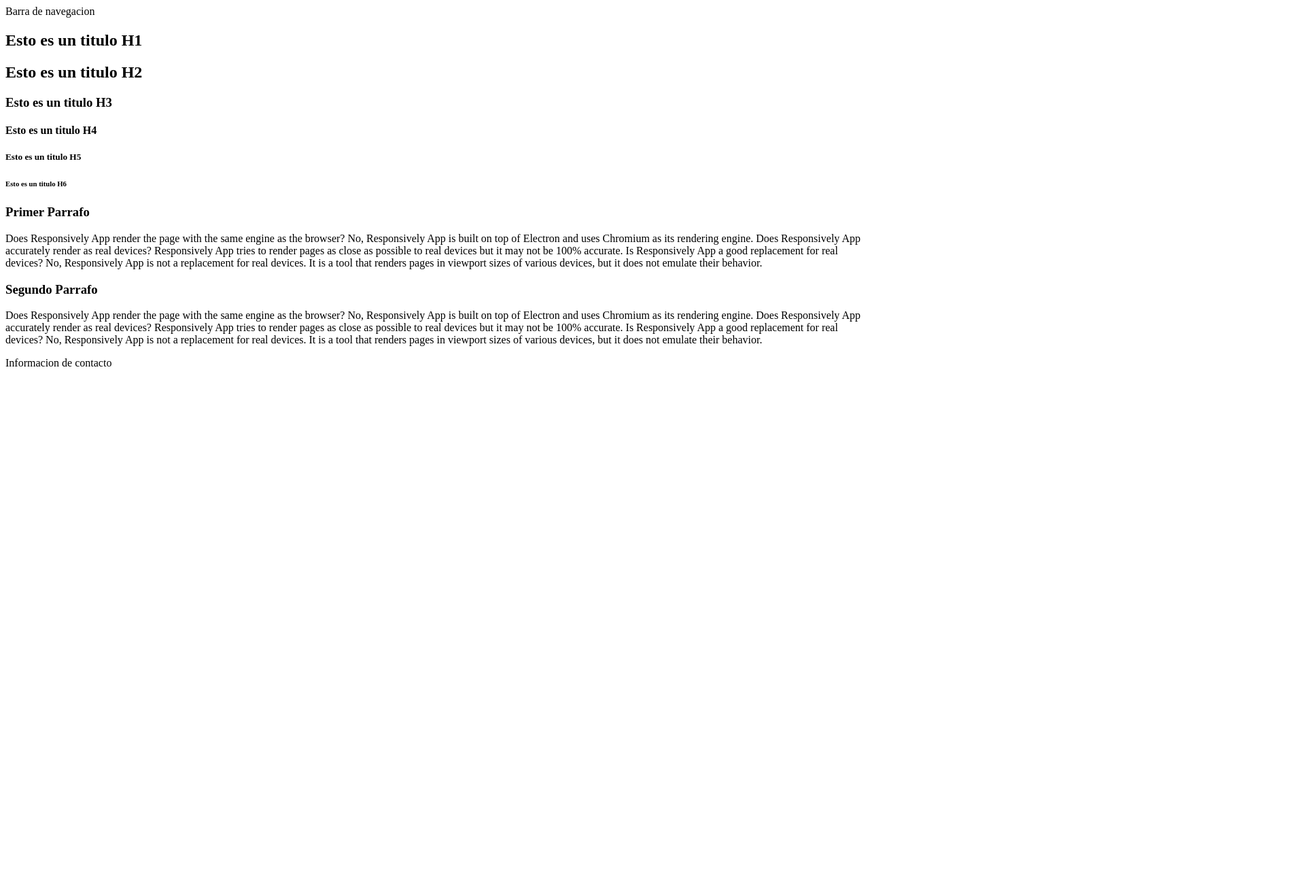
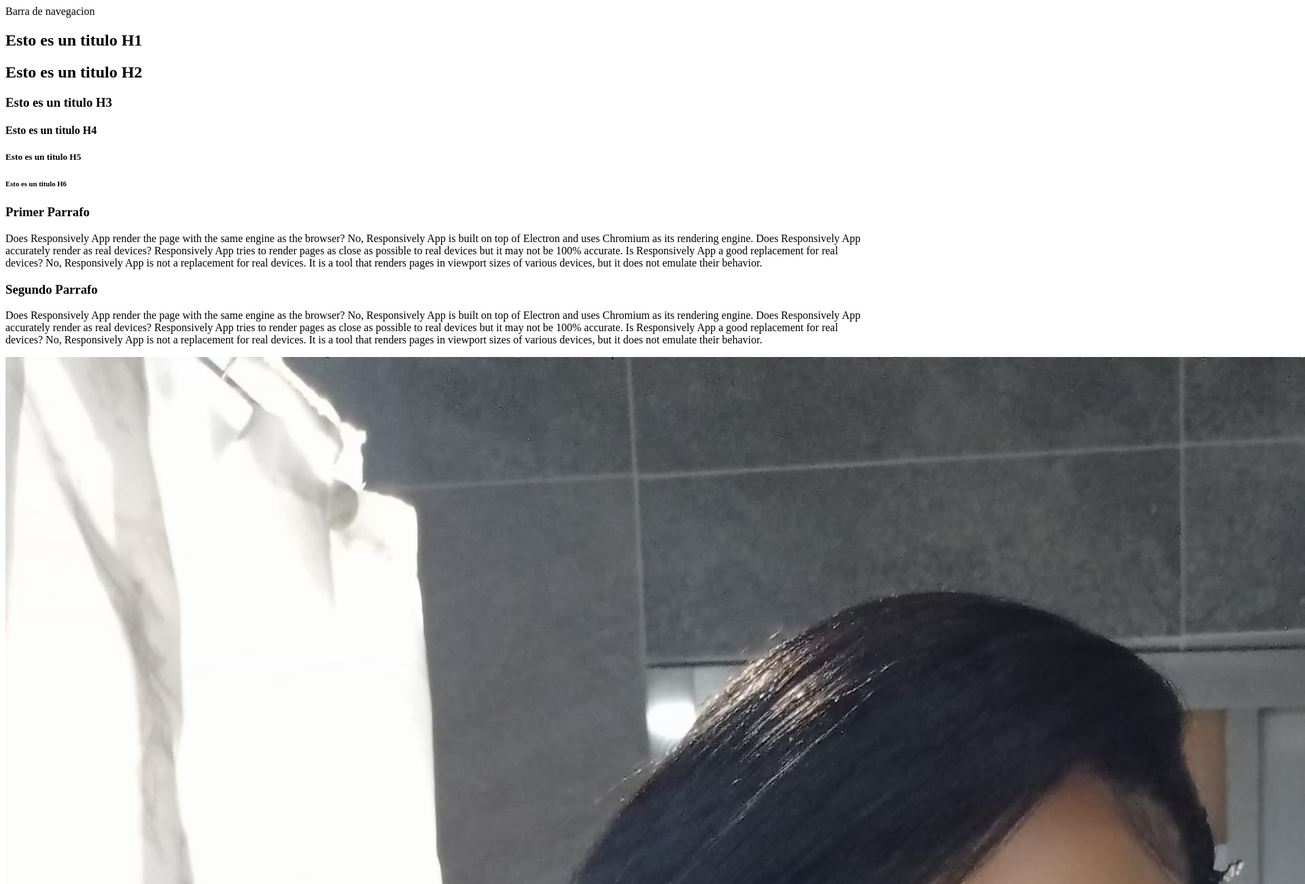
Before and after one commit to KAIS-Group/Estudio-Html5-y-Css, a plain HTML site: page index.html in a window 1280 px wide. Shown: the top 1300 px of the page at 68% size, 1920 px wide, since content can reach past the window. Before the commit the page ends 800 px from the top, so only its background shows below. Drawn offline with Linux system fonts and the light colour scheme.

Commit message:
Aprendiendo etiquetas html (imagen)

```diff
--- a/index.html
+++ b/index.html
@@ -34,6 +34,7 @@
                     Is Responsively App a good replacement for real devices?
                     No, Responsively App is not a replacement for real devices. It is a tool that renders pages in viewport sizes of various devices, but it does not emulate their behavior.</p>
             </article>
+            <img src="./media/0ab6b0dd-ac3a-40b8-a24a-f6f1711bf5d2.jpg" alt="Foto de Milena"/>
         </section>
     </main>
     <footer>
```
Also changed, not shown: media/0ab6b0dd-ac3a-40b8-a24a-f6f1711bf5d2.jpg (added).
